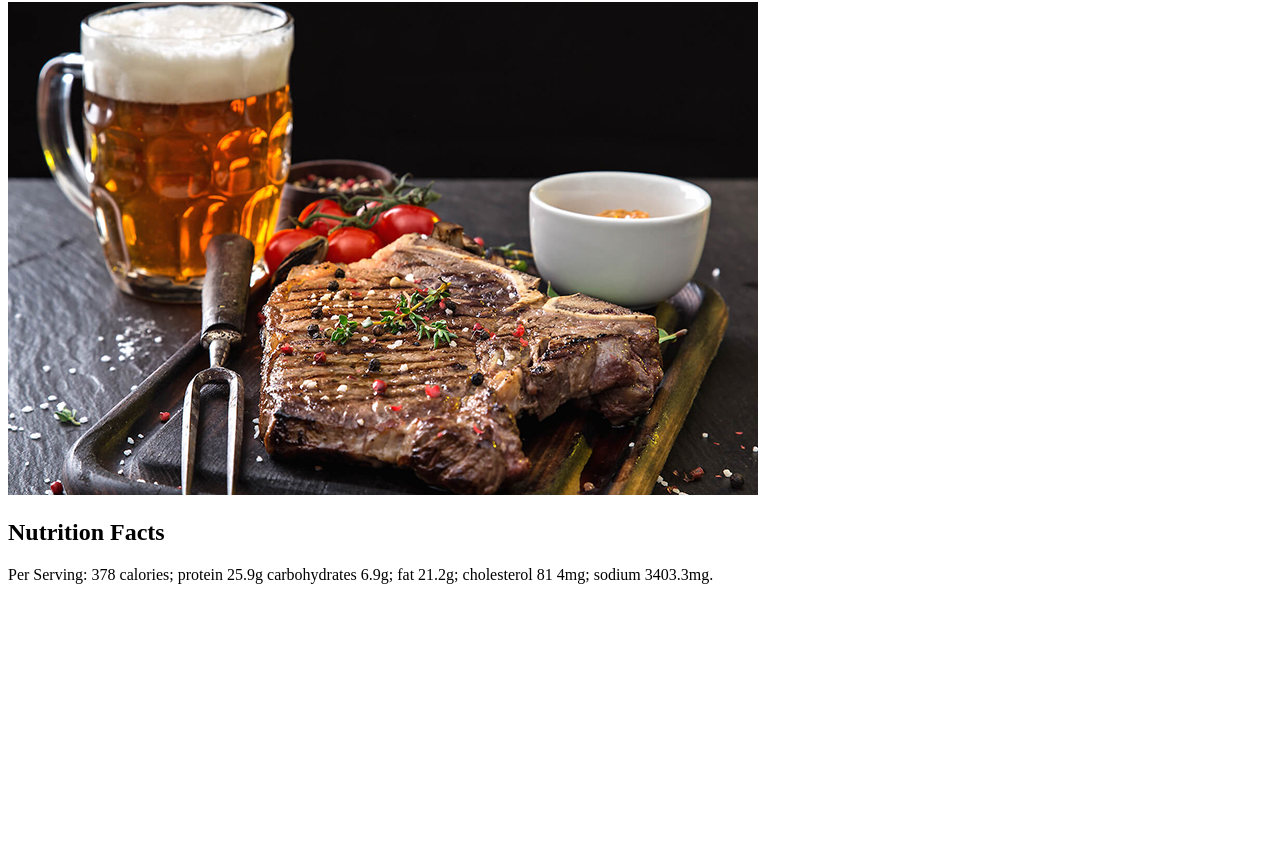
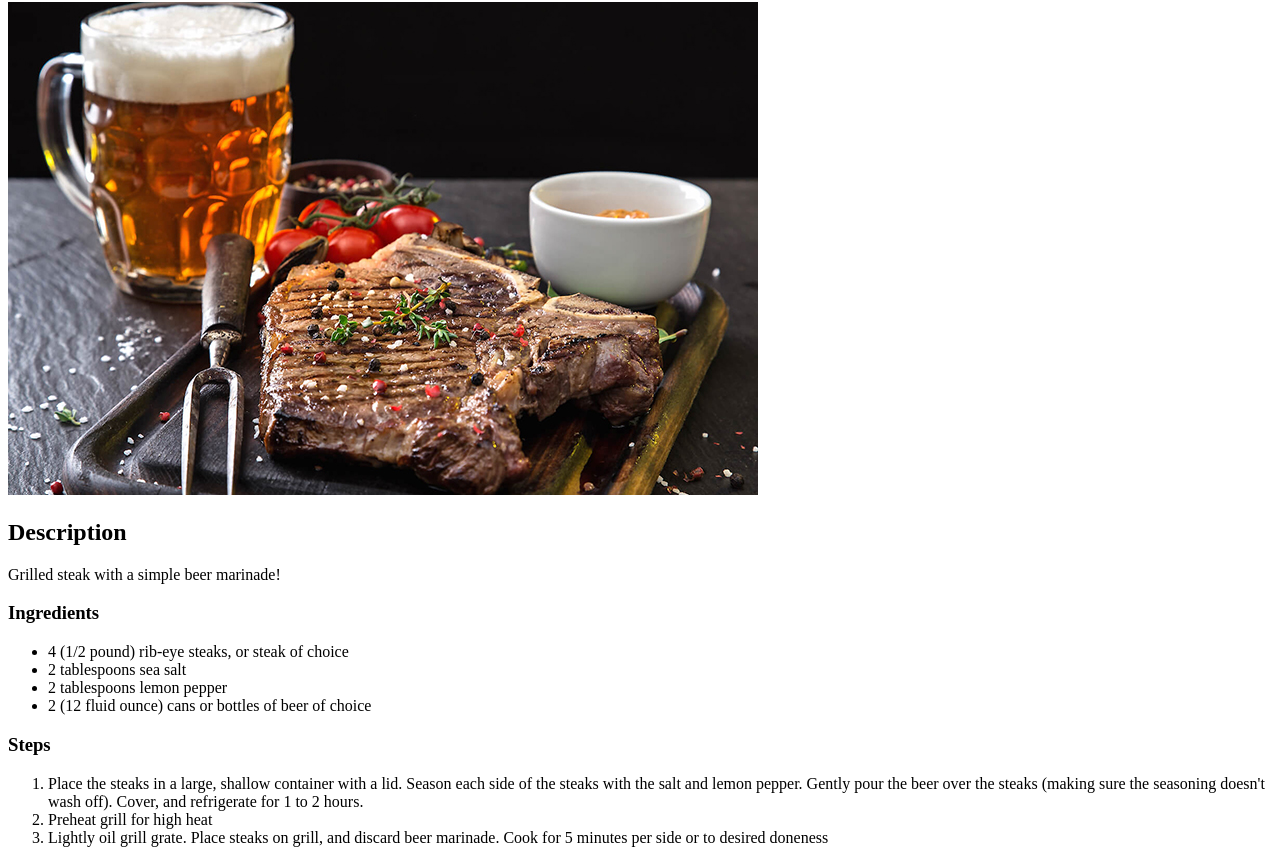
Before and after one commit to Gonzalez-L/odin-recipes, a plain HTML site: page recipes/beerSteak.html in a window 1280 px wide. Shown: the part 78-941 px from the top of the page. Before the commit the page ends 800 px from the top, so only its background shows below. Drawn offline with Linux system fonts and the light colour scheme.

Commit message:
Update beerSteak.html
Add ingredient and step lists
Update h2

```diff
--- a/recipes/beerSteak.html
+++ b/recipes/beerSteak.html
@@ -10,9 +10,22 @@
 
         <img src="../images/steak.jpg" alt="Beer Stake">
 
-        <h2>Nutrition Facts</h2>
-        <p>
-            Per Serving: 378 calories; protein 25.9g carbohydrates 6.9g; fat 21.2g; cholesterol 81 4mg; sodium 3403.3mg.
-        </p>
+        <h2>Description</h2>
+        <p>Grilled steak with a simple beer marinade!</p>
+
+        <h3>Ingredients</h3>
+        <ul>
+            <li>4 (1/2 pound) rib-eye steaks, or steak of choice</li>
+            <li>2 tablespoons sea salt</li>
+            <li>2 tablespoons lemon pepper</li>
+            <li>2 (12 fluid ounce) cans or bottles of beer of choice</li>
+        </ul>
+
+        <h3>Steps</h3>
+        <ol>
+            <li>Place the steaks in a large, shallow container with a lid. Season each side of the steaks with the salt and lemon pepper. Gently pour the beer over the steaks (making sure the seasoning doesn't wash off). Cover, and refrigerate for 1 to 2 hours.</li>
+            <li>Preheat grill for high heat</li>
+            <li>Lightly oil grill grate. Place steaks on grill, and discard beer marinade. Cook for 5 minutes per side or to desired doneness</li>
+        </ol>
     </body>
 </html>
```
